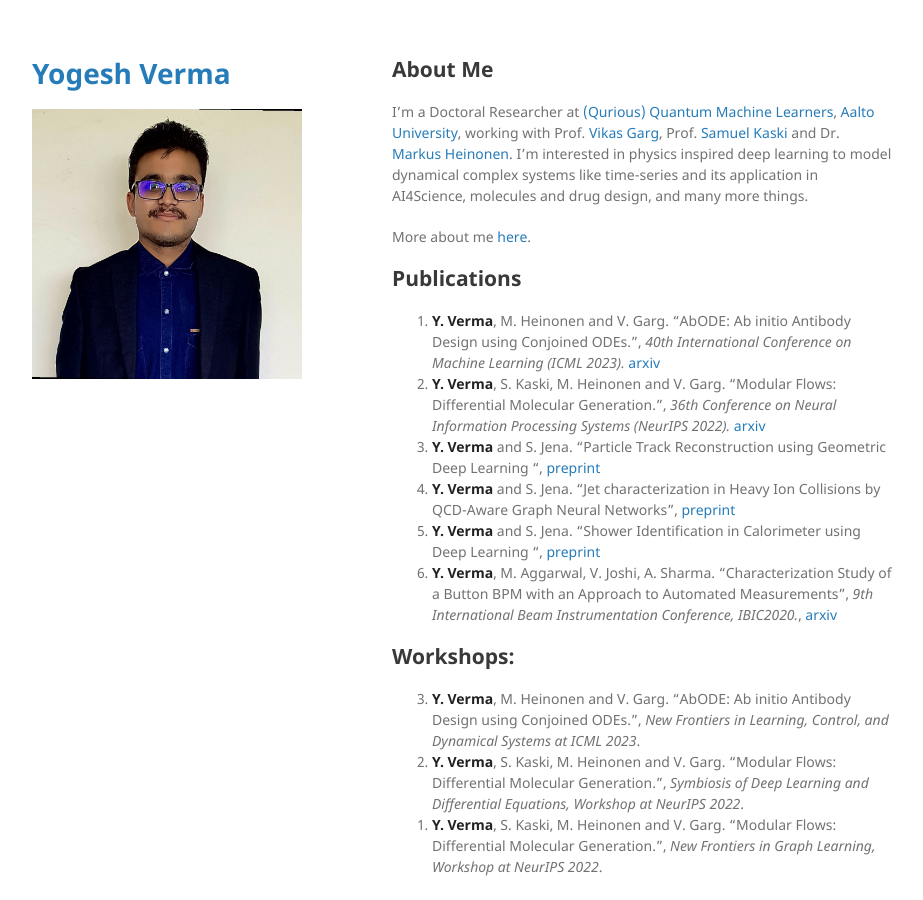
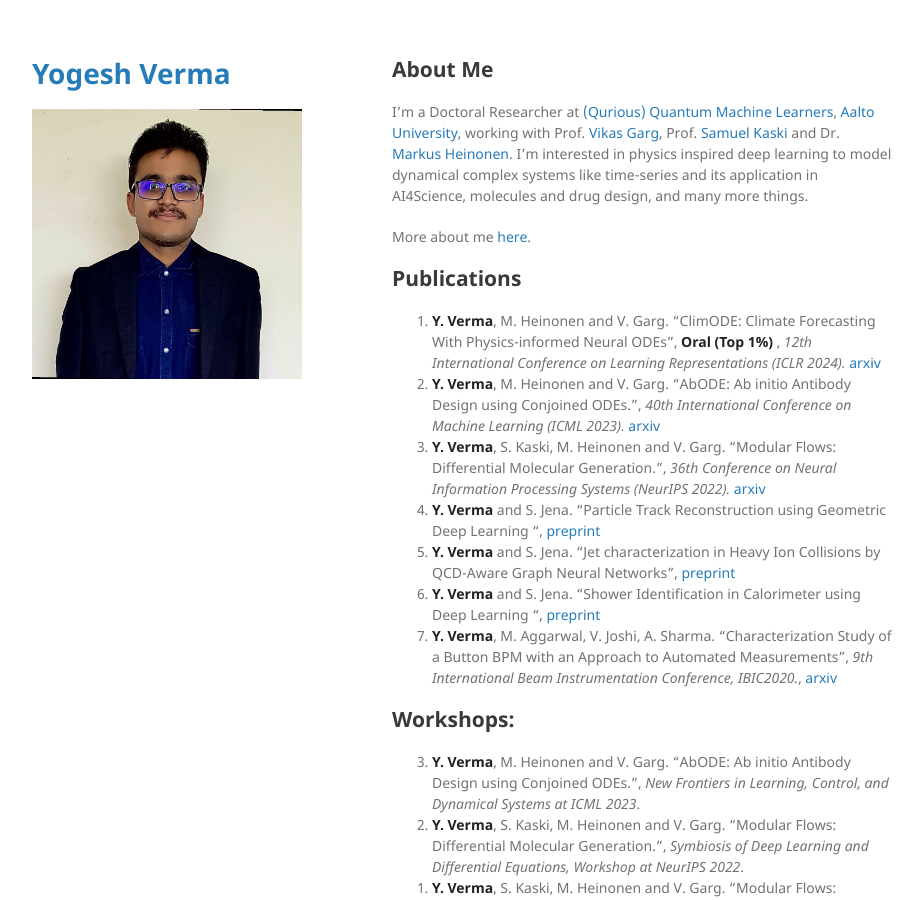
Before and after one commit to yoverma/yoerma.github.io, a Jekyll site: the page built from index.md, in a window 1280 px wide and 900 px high. Shown: the whole window, without its empty margins (178-1101 px from the left). Built offline with Jekyll 4.4.1, drawn with Linux system fonts in a browser that asks for light colours; the repository's description, which GitHub fills in, is left out; our own code applies the rules of GitHub Pages for plain Markdown files.

Commit message:
Update index.md

```diff
--- a/index.md
+++ b/index.md
@@ -8,7 +8,7 @@ layout: default
 More about me [here](./more_about_me.html).
 
 ## Publications
-
+0. **Y. Verma**, M. Heinonen and V. Garg. "ClimODE: Climate Forecasting With Physics-informed Neural ODEs", <span style="color:red"> **Oral (Top 1%)** </span>, _12th International Conference on Learning Representations (ICLR 2024)._ [arxiv](https://openreview.net/forum?id=xuY33XhEGR)
 0. **Y. Verma**, M. Heinonen and V. Garg. "AbODE: Ab initio Antibody Design using Conjoined ODEs.", _40th International Conference on Machine Learning (ICML 2023)._ [arxiv](https://arxiv.org/abs/2306.01005)
 0. **Y. Verma**, S. Kaski, M. Heinonen and V. Garg. "Modular Flows: Differential Molecular Generation.", _36th Conference on Neural Information Processing Systems (NeurIPS 2022)._ [arxiv](https://arxiv.org/abs/2210.06032)
 0. **Y. Verma** and S. Jena. "Particle Track Reconstruction using Geometric Deep Learning ", [preprint](https://arxiv.org/abs/2012.08515)
```
